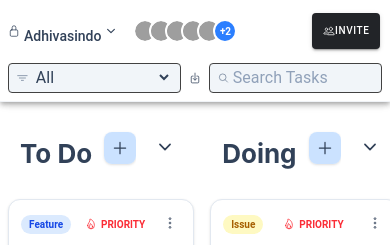
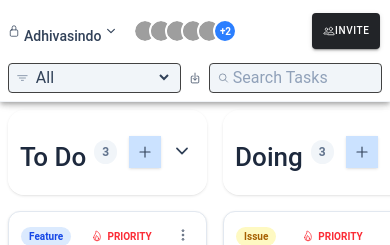
Before and after one commit to rizalas21/Front-End-Kanban, a React (Vite) app: page /home in a window 390 px wide. Shown: the top 245 px of the page. Built offline with nearby package versions, Linux system fonts and the light colour scheme; grey boxes are pictures that could not be loaded.

Commit message:
drag and drop on mobile

```diff
--- a/src/components/home/Column.tsx
+++ b/src/components/home/Column.tsx
@@ -41,87 +41,98 @@ export default function Column({
   handleUpdate,
 }: Props) {
   const { setNodeRef } = useDroppable({
-    id: id,
+    id,
   });
 
+  // false = buka
+  // true = collapse
   const [collapse, setCollapse] = useState(false);
 
   return (
     <div
       className={`
-        transition-all duration-300
+        transition-all duration-300 ease-in-out
         w-full
-        sm:w-auto
-        ${collapse ? "sm:min-w-[90px]" : "sm:min-w-[320px]"}
+        ${collapse ? "sm:min-w-[230px]" : "sm:min-w-[340px]"}
       `}
     >
       {/* Header */}
       <div
-        className={`
+        className="
           flex items-center justify-between
           gap-3
-          px-3 sm:px-5
-          py-2
-        `}
+          px-3 sm:px-4
+          py-3
+          bg-white/70
+          rounded-2xl
+          shadow-sm
+          backdrop-blur-sm
+        "
       >
-        {!collapse ? (
-          <div className="flex items-center gap-3 sm:gap-4 overflow-hidden">
-            <h1 className="text-xl sm:!text-3xl font-sans !font-bold truncate">
-              {title}
-            </h1>
-
-            <button
-              onClick={() => setShowModal("add")}
-              className="shrink-0 bg-blue-200/80 w-8 h-8 sm:w-9 sm:h-9 !rounded-lg text-xl sm:text-2xl flex items-center justify-center shadow-sm transition-all hover:bg-blue-400 hover:scale-105"
-            >
-              <IonIcon icon={addOutline} />
-            </button>
-          </div>
-        ) : (
-          <div
-            className={`
-              flex items-center gap-2 overflow-hidden
-              sm:flex-col sm:justify-center sm:w-full
-            `}
-          >
+        {/* Left */}
+        <div className="flex items-center gap-2 sm:gap-3 flex-1">
           <h1
             className="
-                text-base sm:text-sm
+              text-lg sm:text-2xl
               font-bold
-                text-slate-700
-                truncate
-                sm:tracking-widest
+              text-slate-800
+              whitespace-nowrap
             "
           >
             {title}
           </h1>
 
-            <span className="text-xs text-slate-500 font-semibold">
-              ({tasks.length})
+          <span
+            className="
+              text-xs sm:text-sm
+              font-semibold
+              text-slate-500
+              bg-slate-100
+              px-2 py-1
+              rounded-full
+              shrink-0
+            "
+          >
+            {tasks.length}
           </span>
         </div>
-        )}
 
-        {/* Collapse Button */}
+        {/* Right */}
+        <div className="flex items-center gap-2 shrink-0">
+          <button
+            onClick={() => setShowModal("add")}
+            className="
+              bg-blue-200/80
+              w-8 h-8 sm:w-9 sm:h-9
+              rounded-lg
+              text-lg sm:text-xl
+              flex items-center justify-center
+              shadow-sm
+              transition-all duration-200
+              hover:bg-blue-400
+              hover:scale-105
+              active:scale-95
+            "
+          >
+            <IonIcon icon={addOutline} />
+          </button>
+
           <button
             onClick={() => setCollapse(!collapse)}
             className="
-            shrink-0
-            !p-2
+              !p-1
               !rounded-full
-            hover:bg-slate-400/20
-            transition-all
+              hover:bg-slate-200/70
+              transition-all duration-200
+              active:scale-95
             "
           >
             <IonIcon
               icon={collapse ? chevronForwardOutline : chevronDownOutline}
-            className={`
-              text-lg
-              transition-transform duration-300
-              sm:${collapse ? "" : "rotate-[-90deg]"}
-            `}
+              className="text-lg"
             />
           </button>
+        </div>
       </div>
 
       {/* Task List */}
@@ -130,7 +141,7 @@ export default function Column({
           ref={setNodeRef}
           className="
             flex flex-col gap-4
-            mt-3 sm:mt-4
+            mt-4
             transition-all duration-300
           "
         >
```
Lines whose indentation alone changed are shown as unchanged.
